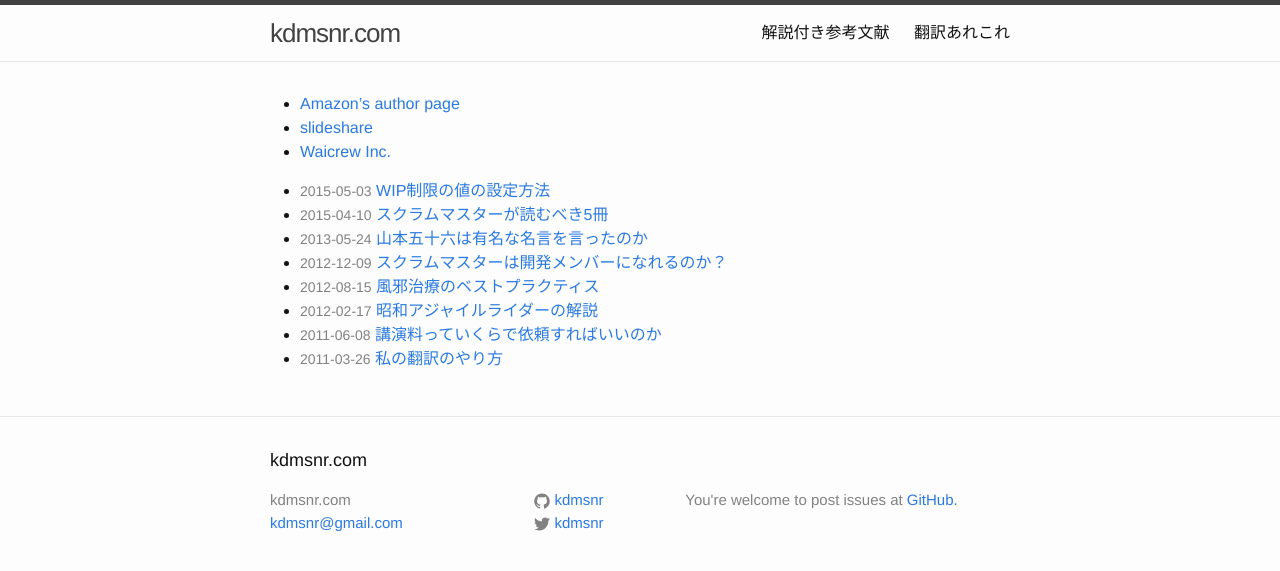
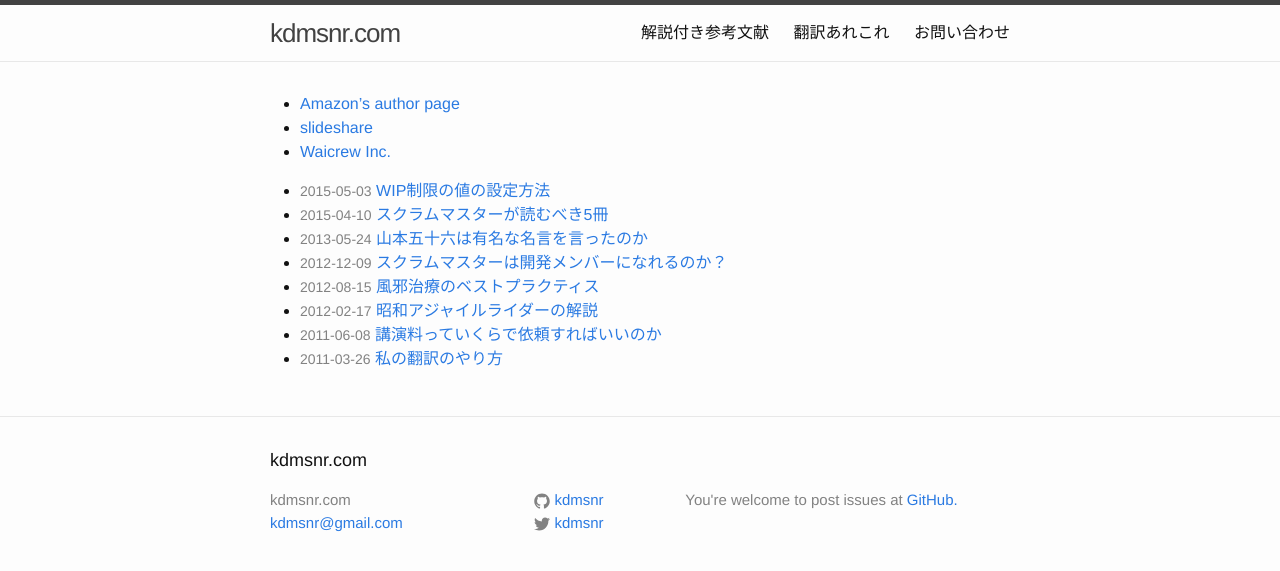
Before and after one commit to kdmsnr/kdmsnr.github.io, a Jekyll site: the page built from index.md, in a window 1280 px wide. Shown: the top 571 px of the page. Built offline with Jekyll 4.4.1, drawn with Linux system fonts in a browser that asks for light colours; Markdown is read by kramdown in place of the engine named in the settings.

Commit message:
Add otoiawase form

```diff
--- a/_includes/header.html
+++ b/_includes/header.html
@@ -16,6 +16,7 @@
       <div class="trigger">
 <a class="page-link" href="/bib/">解説付き参考文献</a>
 <a class="page-link" href="/translations/">翻訳あれこれ</a>
+<a class="page-link" href="https://docs.google.com/forms/d/1R5eaH8FkDLWsLfjA-58__afMvn-IeDlAviTe8b-pX0o/viewform">お問い合わせ</a>
         {% for page in site.pages %}
           {% if page.title %}
           {% comment %}<a class="page-link" href="{{ page.dir | prepend: site.baseurl }}">{{ page.title }}</a>{% endcomment %}
```
